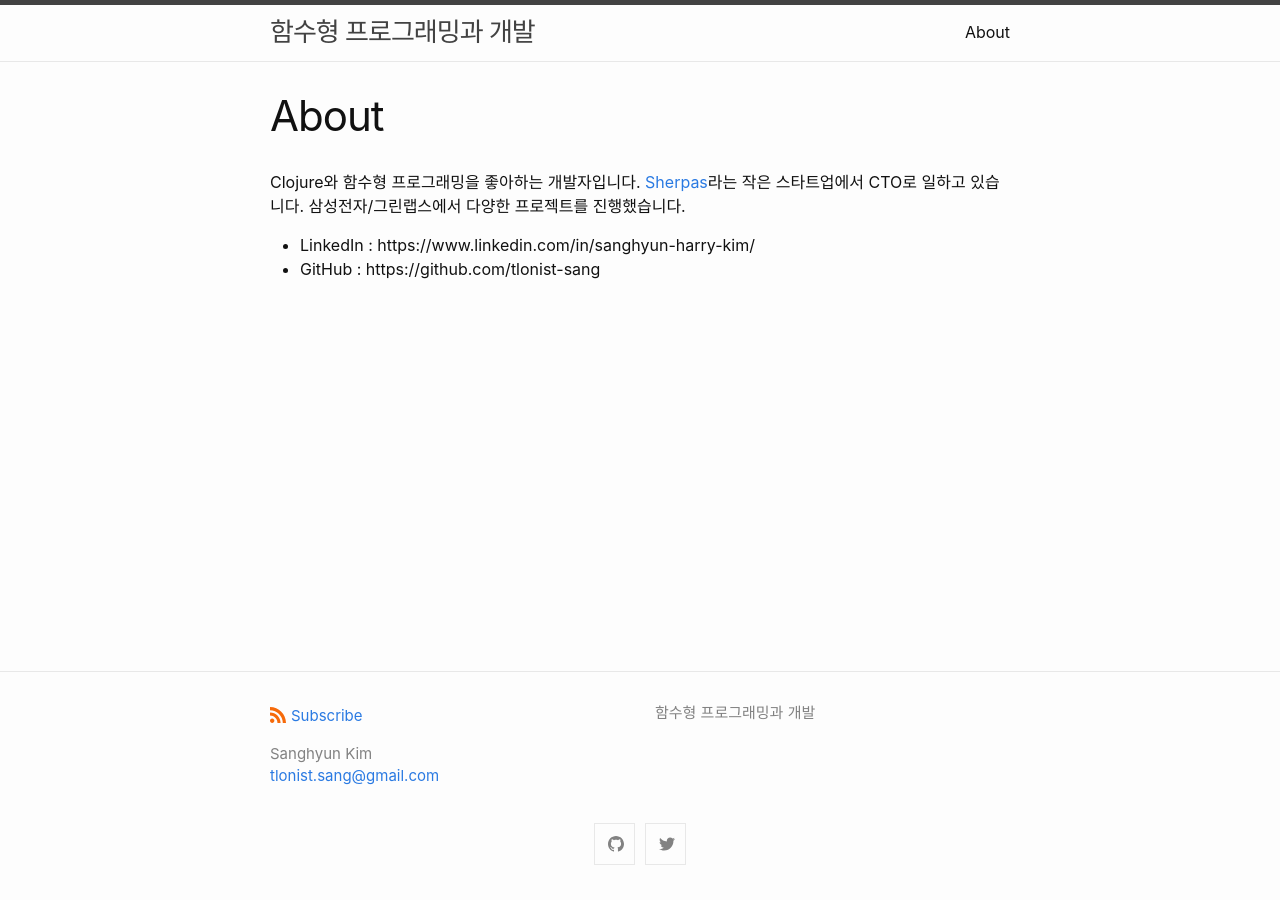
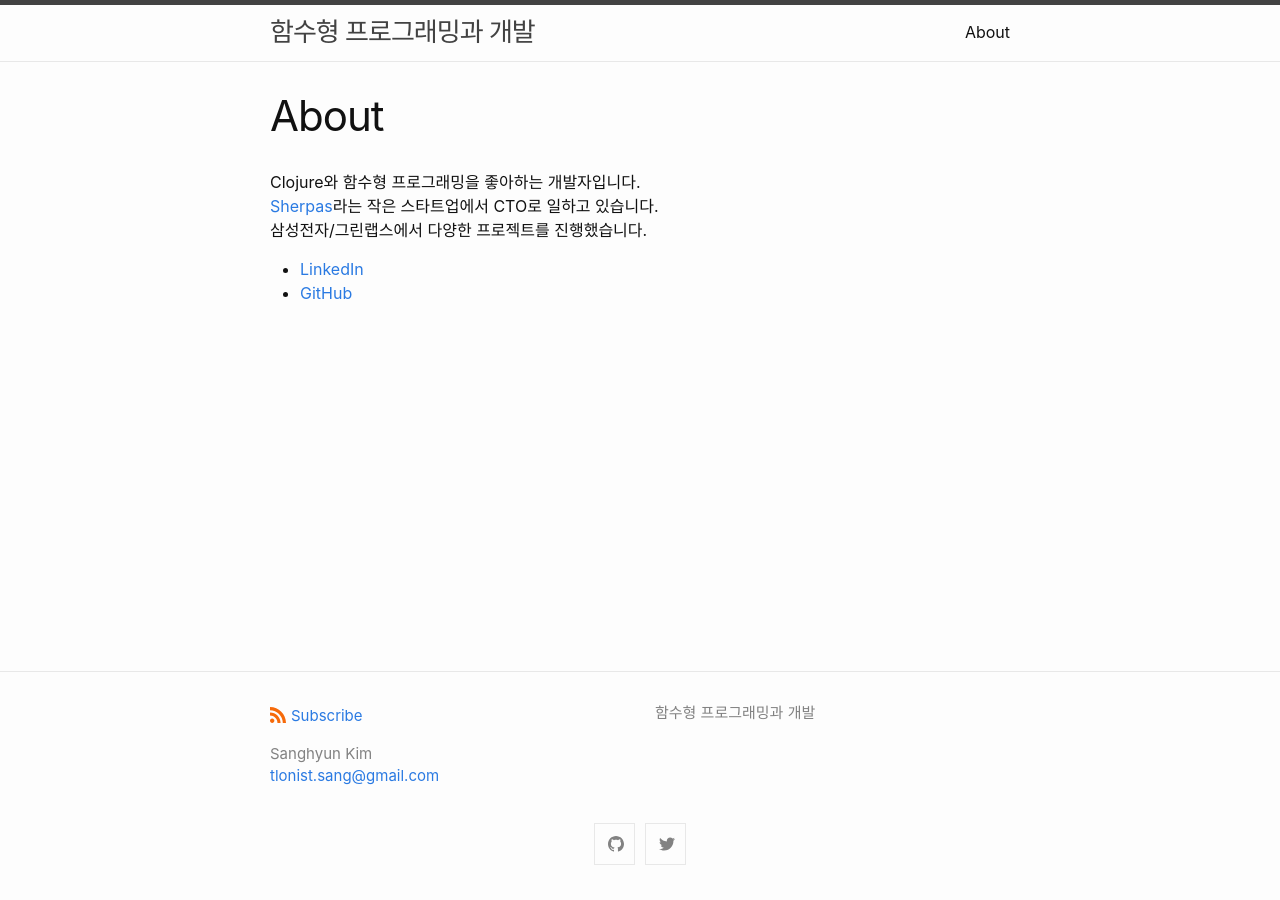
Before and after one commit to tlonist-sang/tlonist-sang.github.io, a Jekyll site: the page built from about.md, in a window 1280 px wide. Built offline with Jekyll 4.4.1, drawn with Linux system fonts in a browser that asks for light colours.

Commit message:
fix markdown

```diff
--- a/about.md
+++ b/about.md
@@ -3,9 +3,9 @@ layout: page
 title: About
 permalink: /about/
 ---
-Clojure와 함수형 프로그래밍을 좋아하는 개발자입니다.
-[Sherpas](https://www.sherpas.page/)라는 작은 스타트업에서 CTO로 일하고 있습니다.
+Clojure와 함수형 프로그래밍을 좋아하는 개발자입니다. <br>
+[Sherpas](https://www.sherpas.page/)라는 작은 스타트업에서 CTO로 일하고 있습니다. <br>
 삼성전자/그린랩스에서 다양한 프로젝트를 진행했습니다.
 
-- LinkedIn : https://www.linkedin.com/in/sanghyun-harry-kim/
-- GitHub : https://github.com/tlonist-sang
+- [LinkedIn](https://www.linkedin.com/in/sanghyun-harry-kim/)
+- [GitHub](https://github.com/tlonist-sang)
```
